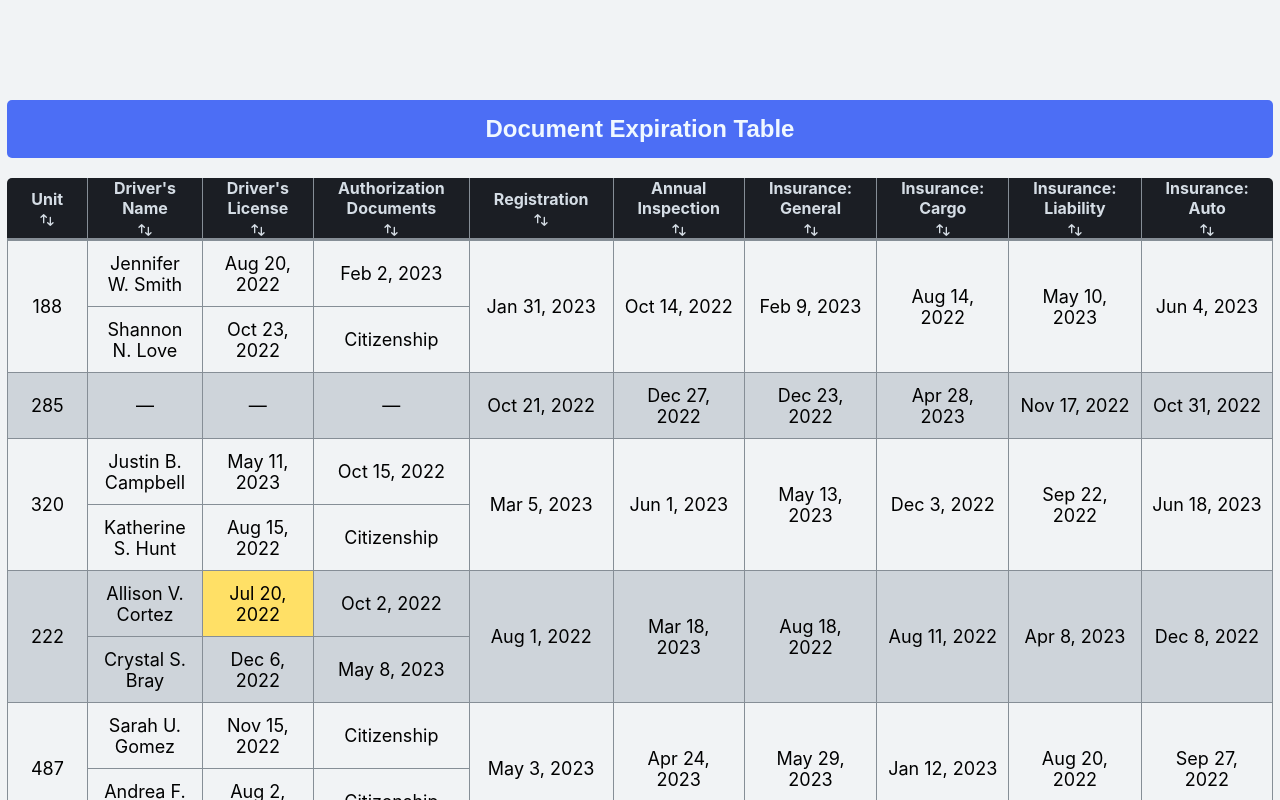
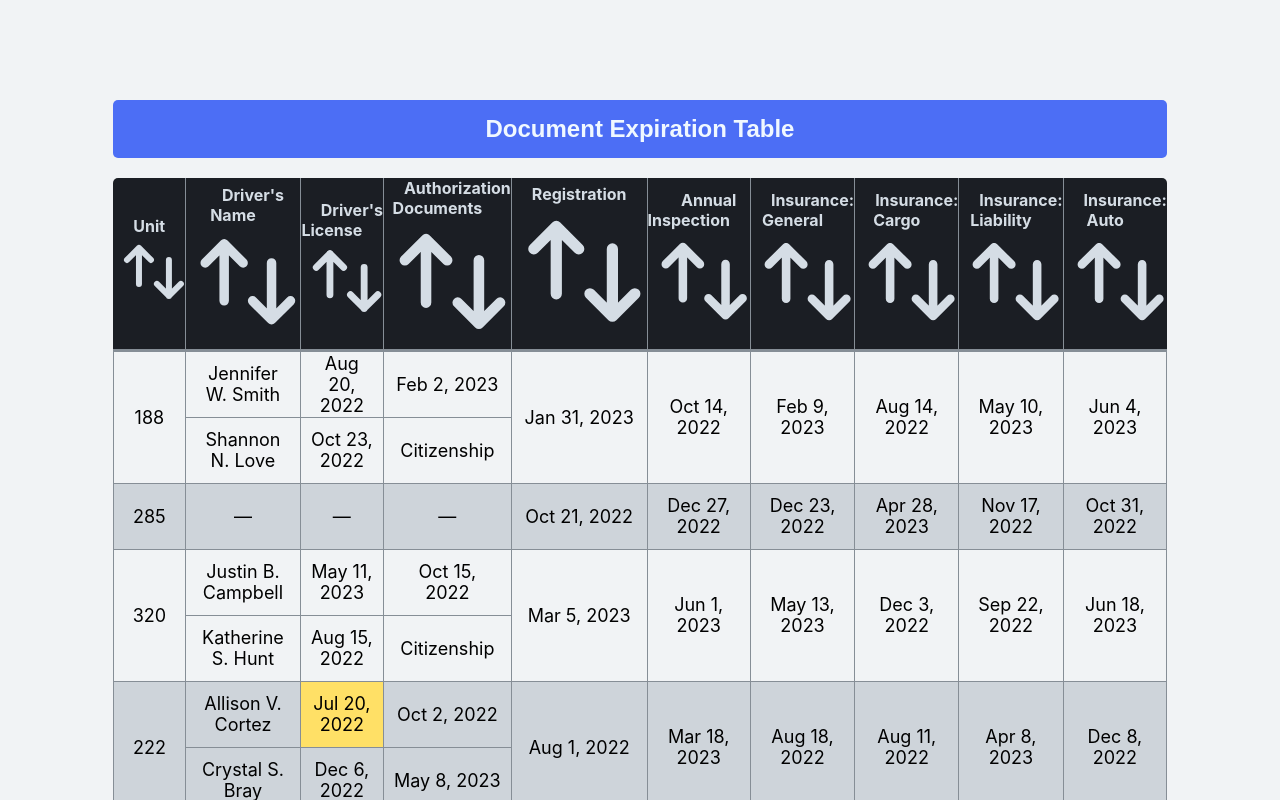
Before and after one commit to EvilCheetah/document-expiration-table, a React (Create React App) app: page / in a window 1280 px wide. Shown: the top 800 px of the page. Built offline with nearby package versions, Linux system fonts and the light colour scheme.

Commit message:
add: flex container for proper display

```diff
--- a/src/components/ExpirationTable/ExpirationTable.css
+++ b/src/components/ExpirationTable/ExpirationTable.css
@@ -17,7 +17,7 @@ th {
     border-right: 1px solid #868e96;
     border-bottom: 3px solid #868e96;
     font-size: 16px;
-    padding: 0 1.5rem;
+    min-width: auto;
     height: 50px;
     background-color: #1b1e24;
     color: #D5DDE5;
@@ -71,14 +71,20 @@ table tbody:nth-of-type(even)
     background-color: transparent;
 }
 
-.header-name {
-    vertical-align: middle;
-    display: inline-block;
+.container {
+    display: flex;
+    align-items: center;
+    justify-content: space-between;
+    flex-direction: row;
 }
 
+.header-name {
+    margin: 5px 20px;
+}
+
+
 .sorting-state {
-    width: 16px;
-    height: 16px;
-    display: inline-block;
-    vertical-align: middle;
+    width: 24px;
+    height: 24px;
+    margin: 0px 5px;
 }
```
